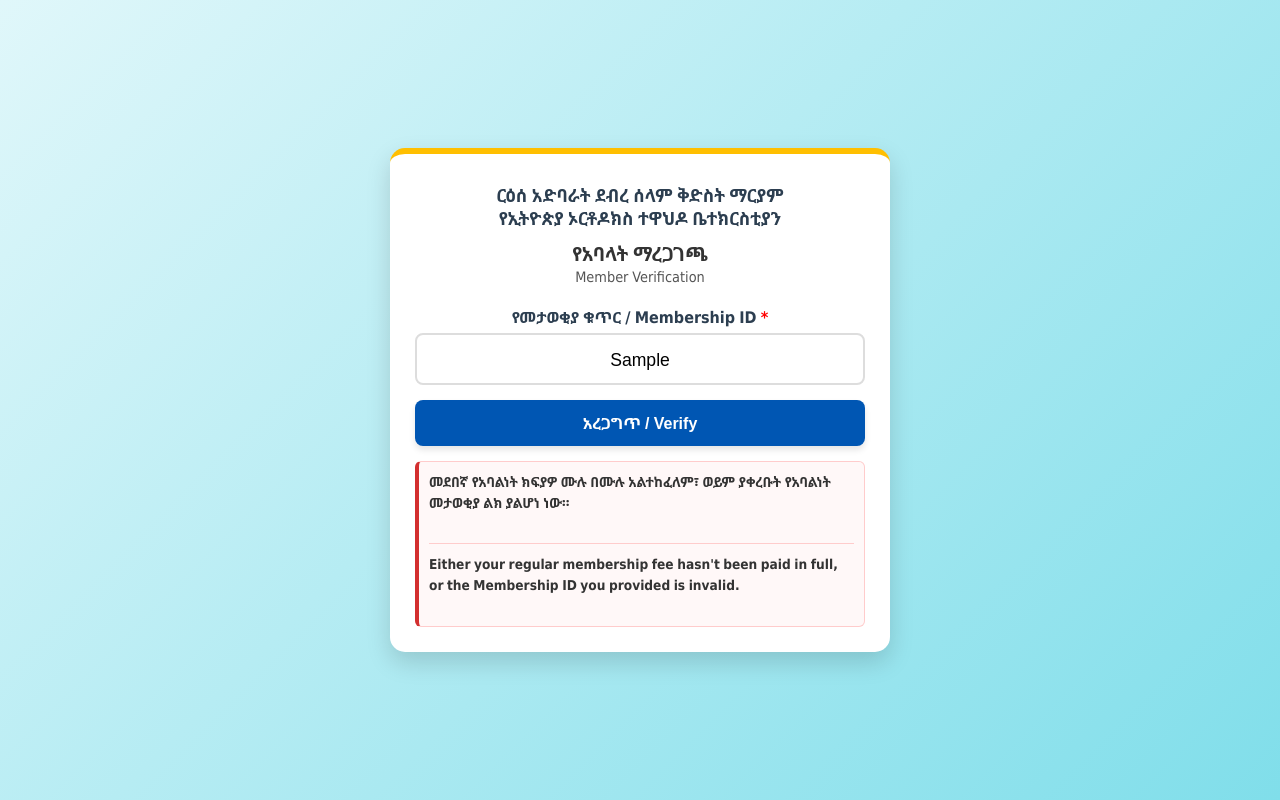
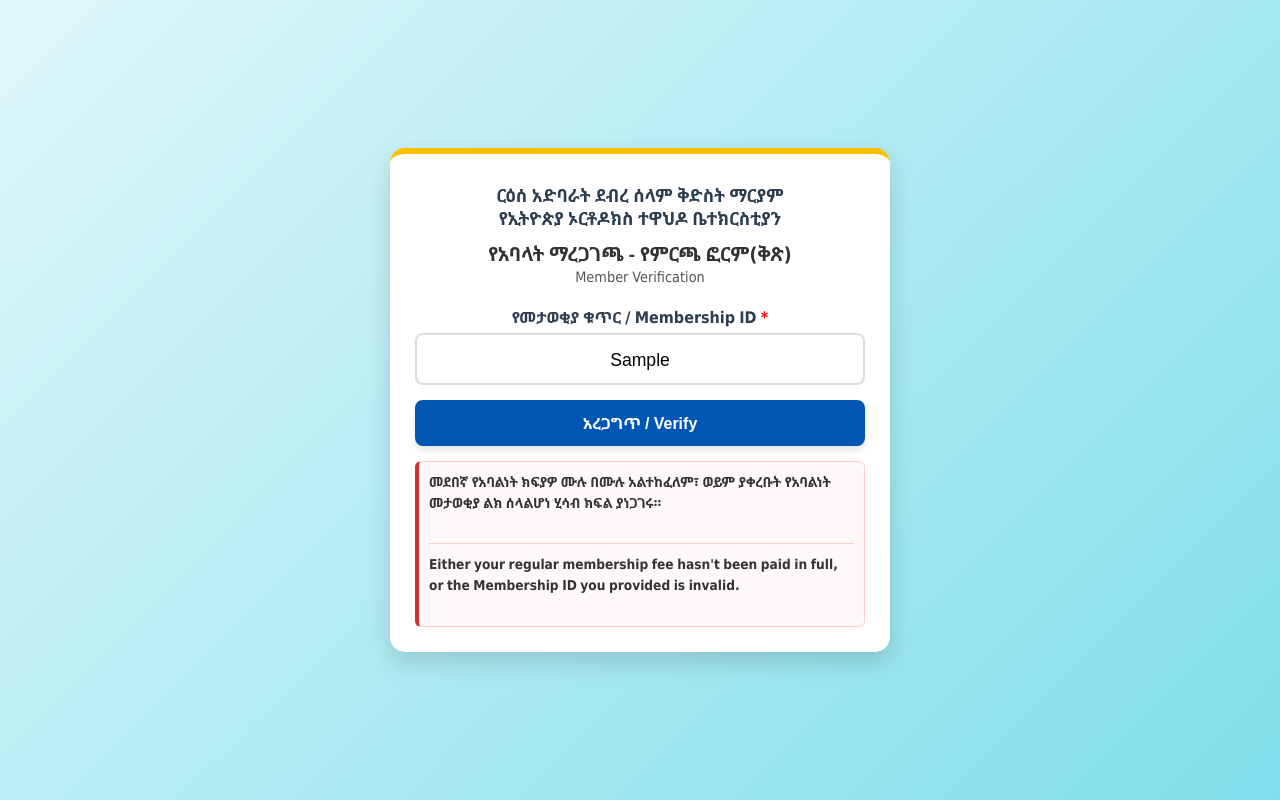
Before and after one commit to SQLWorld/Election, a plain HTML site: page index.html in a window 1280 px wide. Both pictures are taken after typing "Sample" into the empty fields and a click on the button "አረጋግጥ / Verify". Drawn offline with Linux system fonts and the light colour scheme.

Commit message:
Update index.html

```diff
--- a/index.html
+++ b/index.html
@@ -175,7 +175,7 @@
 
         <h1>ርዕሰ አድባራት ደብረ ሰላም ቅድስት ማርያም<br>የኢትዮጵያ ኦርቶዶክስ ተዋህዶ ቤተክርስቲያን</h1>
 
-        <h2>የአባላት ማረጋገጫ</h2>
+        <h2>የአባላት ማረጋገጫ - የምርጫ ፎርም(ቅጽ)</h2>
         <h3>Member Verification</h3>
 
         <p id="introText" class="hidden-on-error">
@@ -255,7 +255,7 @@
 
         if (MembersReadyForProcessing.includes(MembershipID.toUpperCase())) {
             // Success
-            window.location.href = 'https://forms.office.com/r/vvhMe1QD6v';
+            window.location.href = 'https://forms.cloud.microsoft/r/mfaqYhGGfc?origin=lprLink';
         } else {
             // Failure
             // HIDE the logo and intro text to make room (No Scrolling!)
@@ -266,7 +266,7 @@
             displayResultElement.style.display = 'block';
             displayResultElement.className = 'error-message';
             displayResultElement.innerHTML = `
-            <strong>መደበኛ የአባልነት ክፍያዎ ሙሉ በሙሉ አልተከፈለም፣ ወይም ያቀረቡት የአባልነት መታወቂያ ልክ ያልሆነ ነው።</strong><br><br>
+            <strong>መደበኛ የአባልነት ክፍያዎ ሙሉ በሙሉ አልተከፈለም፣ ወይም ያቀረቡት የአባልነት መታወቂያ ልክ ሰላልሆነ ሂሳብ ክፍል ያነጋገሩ።</strong><br><br>
 
             <hr class="divider">
             <strong>Either your regular membership fee hasn't been paid in full, or the Membership ID you provided is invalid.</strong><br><br>
```
